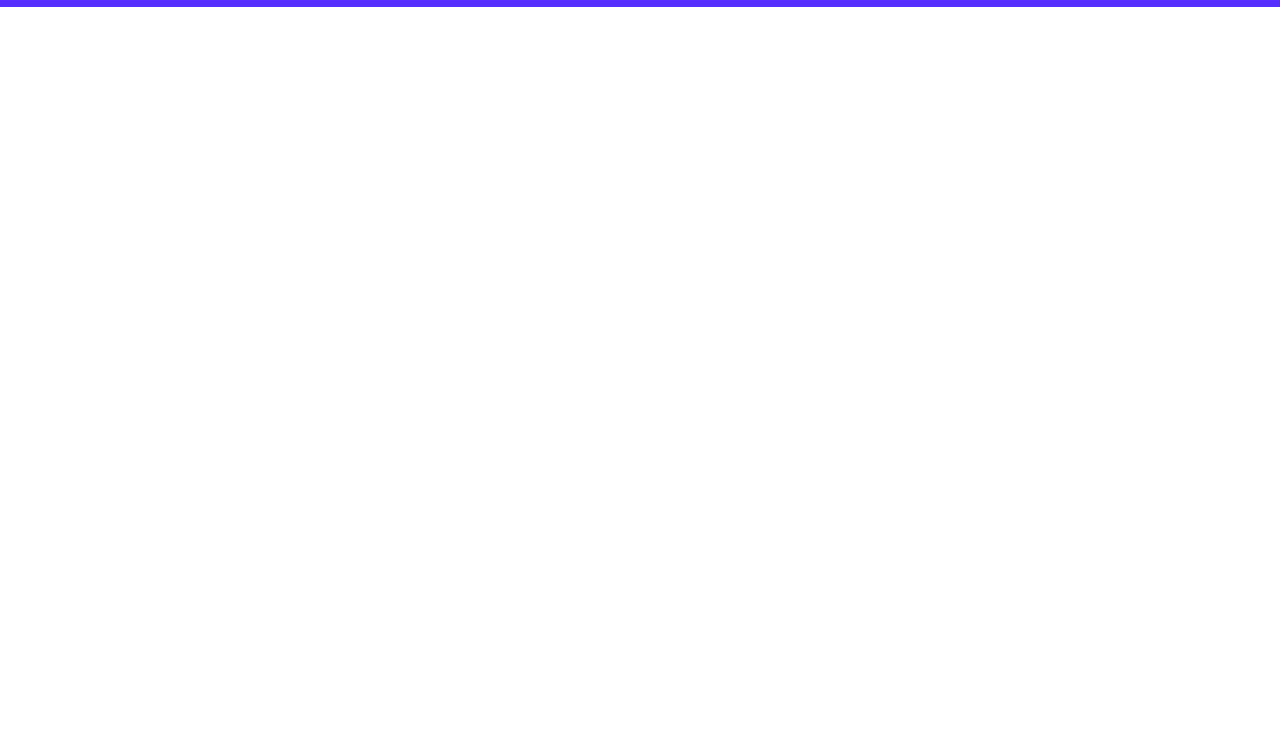
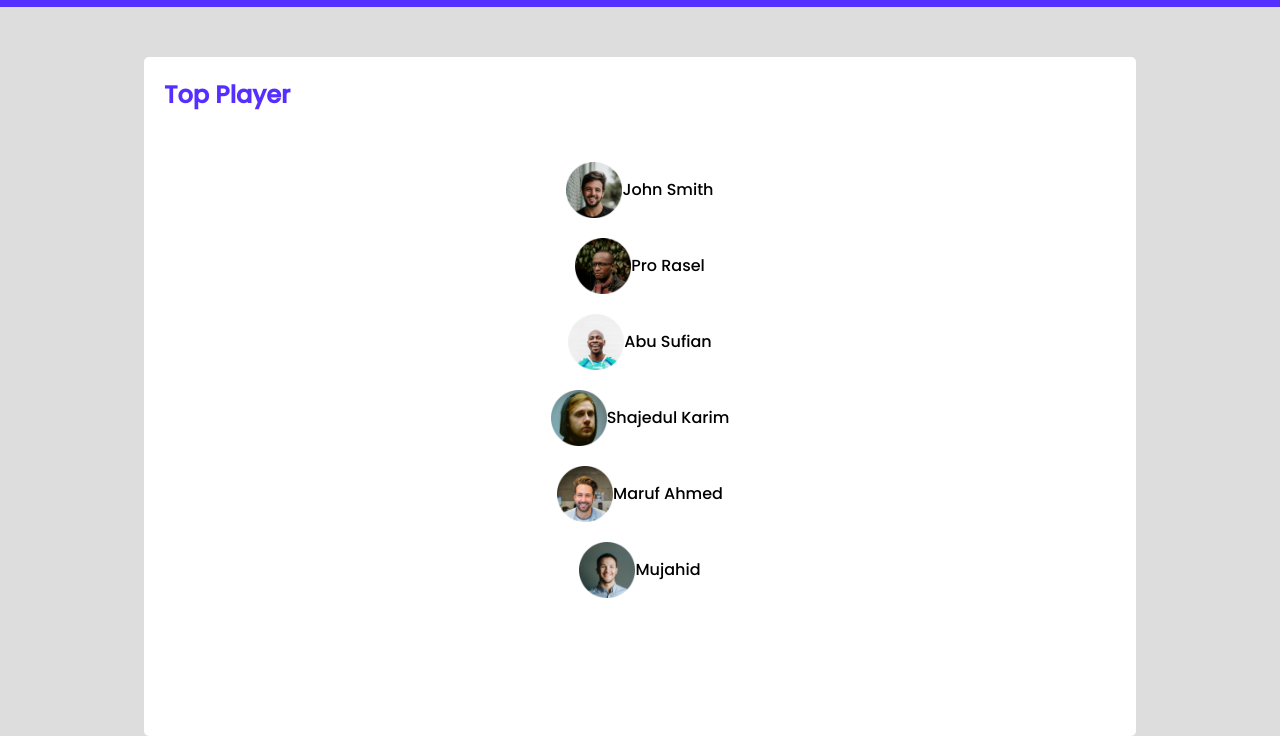
Before and after one commit to mhporosh/leader-board, a plain HTML site: page index.html in a window 1280 px wide. Shown: the part 84-820 px from the top of the page. Drawn offline with Linux system fonts and the light colour scheme.

Commit message:
started main section-01

```diff
--- a/CSS/style.css
+++ b/CSS/style.css
@@ -3,6 +3,7 @@ body {
   margin: 0;
   box-sizing: border-box;
   font-family: "Poppins", sans-serif;
+  background-color: #dddddd;
 }
 
 header {
@@ -39,3 +40,45 @@ header {
   padding: 0;
   align-items: center;
 }
+
+.section-1 {
+  width: 992px;
+  margin-left: auto;
+  margin-right: auto;
+  border-radius: 5px;
+  margin-top: 50px;
+  background-color: white;
+  height: 679px;
+}
+
+.players {
+  display: flex;
+  flex-wrap: wrap;
+  }
+
+  .player {
+  color: black;
+  width: 992px;
+  margin-left: auto;
+  margin-right: auto;
+  border-radius: 5px;
+  background-color: white;
+  display: flex;
+  padding: 10px;
+  text-align: center;
+  align-items: center;
+  justify-content: center;
+  }
+.section-1>div>h2 {
+  color: #562eff;
+  font-size: 24px;
+  padding: 20px;
+}
+
+.player>img {
+  margin: 0;
+}
+.player>p {
+  margin: 0;
+
+}
--- a/index.html
+++ b/index.html
@@ -1,5 +1,6 @@
 <!DOCTYPE html>
 <html lang="en">
+
 <head>
   <meta charset="utf-8" />
   <meta name="viewport" content="width=device-width, initial-scale=1" />
@@ -7,21 +8,14 @@
   <link rel="stylesheet" href="CSS/style.css" />
   <link rel="preconnect" href="https://fonts.googleapis.com" />
   <link rel="preconnect" href="https://fonts.gstatic.com" crossorigin />
-    <link
-      href="https://fonts.googleapis.com/css2?family=Poppins:wght@500&display=swap"
-      rel="stylesheet"
-    />
+  <link href="https://fonts.googleapis.com/css2?family=Poppins:wght@500&display=swap" rel="stylesheet" />
 </head>
+
 <body>
   <header>
     <div class="navigation">
       <div class="logo">
-          <img
-            src="images/icons/logo.png"
-            alt="Idea logo"
-            height="51px"
-            width="40.42px"
-          />
+        <img src="images/icons/logo.png" alt="Idea logo" height="51px" width="40.42px" />
         <div>Idea</div>
       </div>
       <div>
@@ -30,17 +24,46 @@
           <li>About</li>
           <li>Works</li>
           <li>
-              <img
-                src="images/icons/profile.png"
-                alt="profile"
-                height="51px"
-                width="51px"
-              />
+            <img src="images/icons/profile.png" alt="profile" height="51px" width="51px" />
           </li>
         </ul>
       </div>
     </div>
   </header>
-    <main></main>
+  <main>
+    <div class="section-1">
+      <div>
+        <h2>Top Player</h2>
+      </div>
+      <div class="players">
+
+        <div class="player">
+          <img src="images/players/player-1.png" alt="John Smith" height="56px" width="56px" />
+          <div>John Smith</div>
+        </div>
+        <div class="player">
+          <img src="images/players/player-2.png" alt="Pro Rasel" height="56px" width="56px" />
+          <div>Pro Rasel</div>
+        </div>
+        <div class="player">
+          <img src="images/players/player-4.png" alt="Abu Sufian" height="56px" width="56px" />
+          <div>Abu Sufian</div>
+        </div>
+        <div class="player">
+          <img src="images/players/player-6.png" alt="Shajedul Karim" height="56px" width="56px" />
+          <div>Shajedul Karim</div>
+        </div>
+        <div class="player">
+          <img src="images/players/player-3.png" alt="Maruf Ahmed" height="56px" width="56px" />
+          <div>Maruf Ahmed</div>
+        </div>
+        <div class="player">
+          <img src="images/players/player-5.png" alt="Mujahid" height="56px" width="56px" />
+          <div>Mujahid</div>
+        </div>
+      </div>
+    </div>
+  </main>
 </body>
+
 </html>
```
Lines whose indentation alone changed are shown as unchanged.
